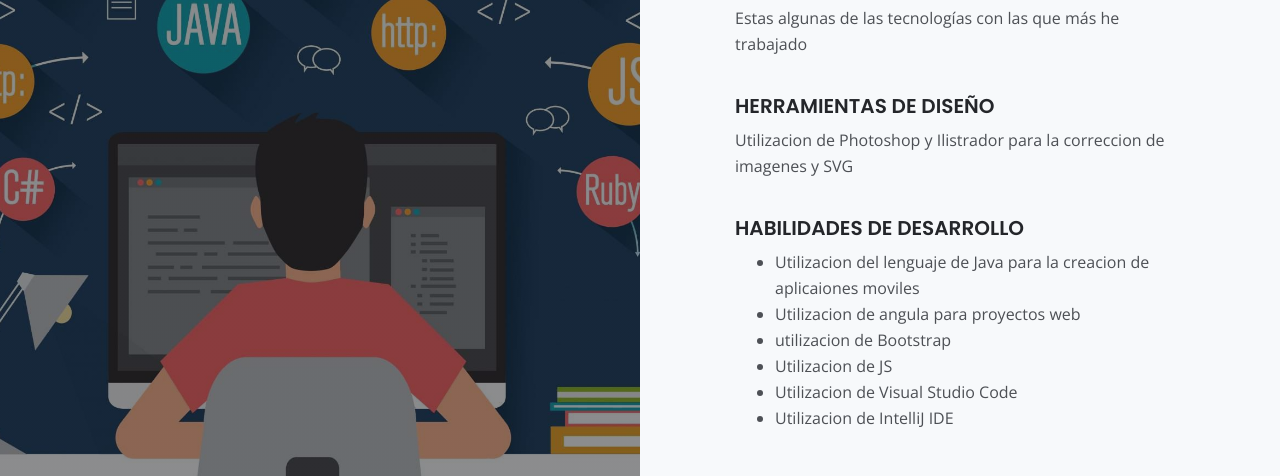
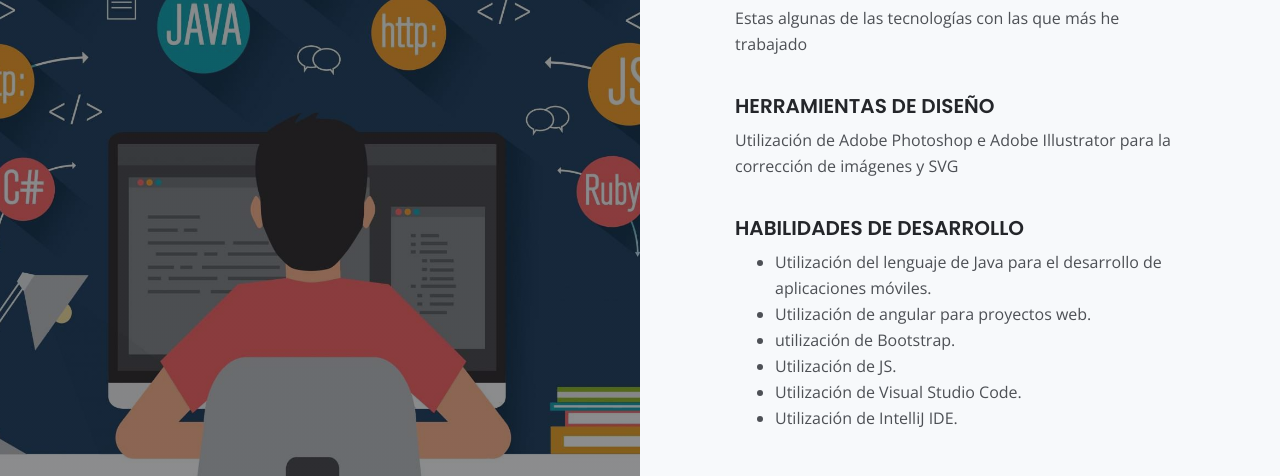
Before and after one commit to Jacksini/MyWebPage, a plain HTML site: page index.html in a window 1280 px wide. Shown: the part 1801-2277 px from the top of the page. Drawn offline with nearby package versions, Linux system fonts and the light colour scheme.

Commit message:
Correcciones ortográficas

```diff
--- a/index.html
+++ b/index.html
@@ -51,7 +51,7 @@
                             <a class="nav-link page-scroll" href="#header">Inicio <span class="sr-only">(current)</span></a>
                         </li>
                         <li class="nav-item">
-                            <a class="nav-link page-scroll" href="#about">Acerca de</a>
+                            <a class="nav-link page-scroll" href="#about">Acerca de mi</a>
                         </li>
                         <li class="nav-item">
                             <a class="nav-link page-scroll" href="#details">Detalles</a>
@@ -103,7 +103,7 @@
                             <p style="text-align: justify; color: white;">
                                 <strong>Contacto:</strong> 6692277846 - 6692702022
                             </p>
-                            <a class="btn-solid-lg page-scroll" href="#about">Descubre</a>
+                            <a class="btn-solid-lg page-scroll" href="#about">Acerca de mi</a>
                             <a class="btn-outline-lg page-scroll" href="docs/CV Luis Jackniel Arellano.pdf" download><i class="fas fa-download"></i>Descargar CV</a>
                         </div> <!-- end of text-container -->
                     </div> <!-- end of col -->
@@ -166,26 +166,26 @@
                                 <h2>Tecnologias</h2>
                                 <p>Estas algunas de las tecnologías con las que más he trabajado</p>
                                 <h5>HERRAMIENTAS DE DISEÑO</h5>
-                                <p>Utilizacion de Photoshop y Ilistrador para la correccion de imagenes y SVG</p>
+                                <p>Utilización de Adobe Photoshop e Adobe Illustrator para la corrección de imágenes y SVG</p>
                                 <h5>HABILIDADES DE DESARROLLO</h5>
                                 <ul>
                                     <li>
-                                        Utilizacion del lenguaje de Java para la creacion de aplicaiones moviles
+                                        Utilización del lenguaje de Java para el desarrollo de aplicaciones móviles.
                                     </li>
                                     <li>
-                                        Utilizacion de angula para proyectos web
+                                        Utilización de angular para proyectos web.
                                     </li>
                                     <li>
-                                        utilizacion de Bootstrap
+                                        utilización de Bootstrap.
                                     </li>
                                     <li>
-                                        Utilizacion de JS
+                                        Utilización de JS.
                                     </li>
                                     <li>
-                                        Utilizacion de Visual Studio Code
+                                        Utilización de Visual Studio Code.
                                     </li>
                                     <li>
-                                        Utilizacion de IntelliJ IDE
+                                        Utilización de IntelliJ IDE.
                                     </li>
                                 </ul>
 
@@ -214,7 +214,12 @@
                 <div class="row">
                     <div class="col-lg-12">
                         <h2 class="h2-heading">Proyectos actuales</h2>
-                        <p class="p-heading">Actualmente formo parte del equipo de desarrollo de Beat Saber Hispanic Community, donde estoy encargado de la creación y diseño de su página web. Con sólidos conocimientos en tecnologías web y un enfoque orientado a la usabilidad y la experiencia del usuario, mi objetivo es proporcionar una plataforma atractiva y funcional para los jugadores de Beat Saber.</p>
+                        <p class="p-heading">Actualmente formo parte del equipo de desarrollo
+                            de Beat Saber Hispanic Community, donde estoy encargado de la
+                            creación y diseño de su página web. Con sólidos conocimientos
+                            en tecnologías web y un enfoque orientado a la usabilidad y
+                            la experiencia del usuario, mi objetivo es proporcionar una
+                            plataforma atractiva y funcional para los jugadores de Beat Saber.</p>
                     </div> <!-- end of col -->
                 </div> <!-- end of row -->
                 <div class="row">
@@ -320,7 +325,7 @@
             <div class="container">
                 <div class="row">
                     <div class="col-lg-12">
-                        <p class="p-small">Copyright 2023 © Luis Jackniel Arellano Sandoval</p>
+                        <p class="p-small">Copyright 2023 &copy Luis Jackniel Arellano Sandoval</p>
                     </div> <!-- end of col -->
                 </div> <!-- enf of row -->
             </div> <!-- end of container -->
```
